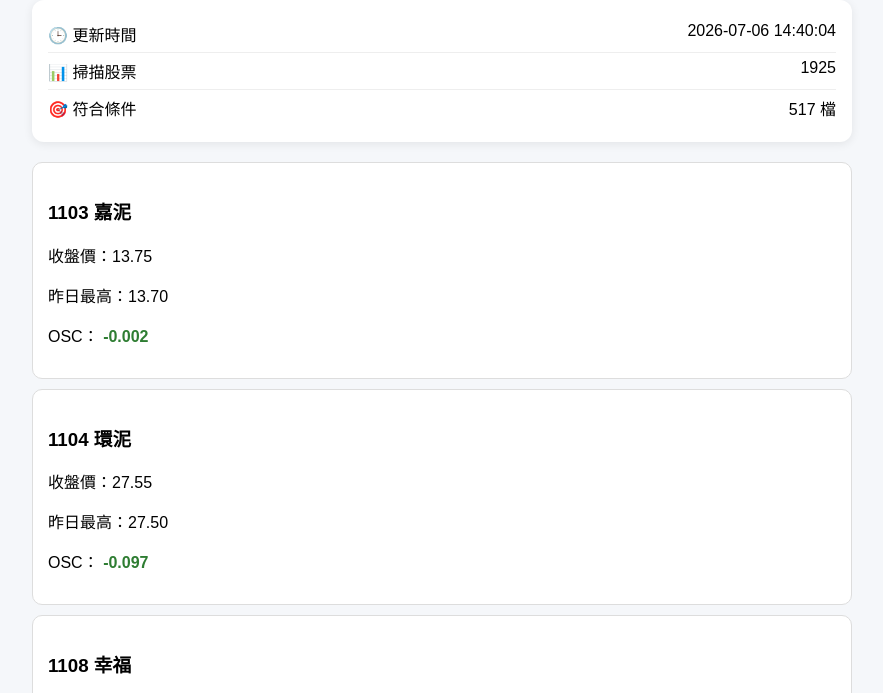
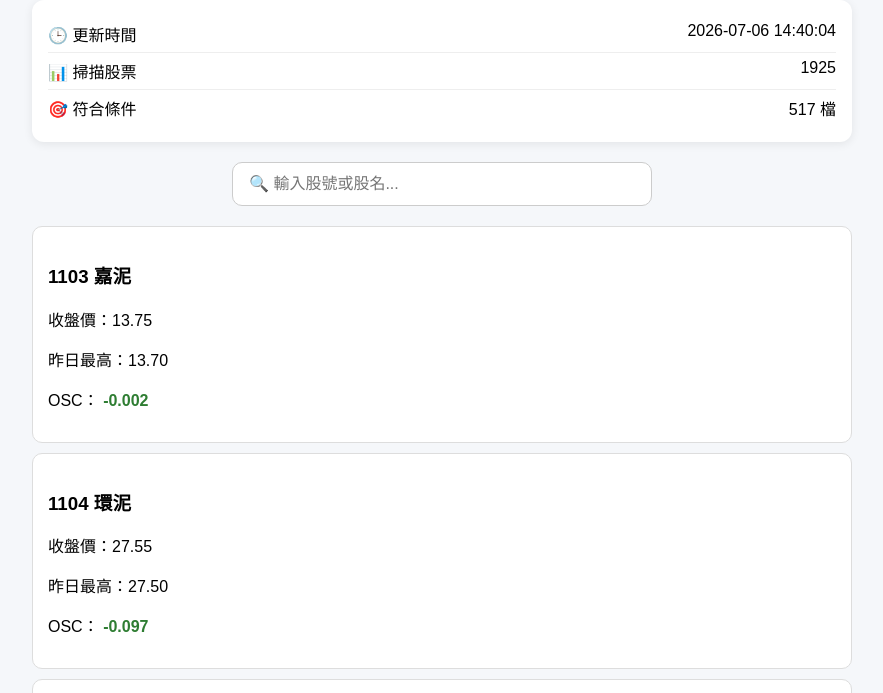
Before and after one commit to bc8s8fht8s-prog/tw-stock-screener, a plain HTML site: page index.html in a window 1280 px wide. Shown: the part 107-800 px from the top of the page, without its empty margins (198-1081 px from the left). Drawn offline with Linux system fonts and the light colour scheme.

Commit message:
Add stock search

```diff
--- a/index.html
+++ b/index.html
@@ -1,11 +1,16 @@
 <!DOCTYPE html>
 <html lang="zh-TW">
+
 <head>
+
     <meta charset="UTF-8">
+
     <meta name="viewport" content="width=device-width, initial-scale=1.0">
+
     <title>台股每日選股</title>
 
     <link rel="stylesheet" href="static/style.css">
+
 </head>
 
 <body>
@@ -33,13 +38,41 @@
 
         </div>
 
+        <!-- 搜尋框 -->
+        <div
+            style="
+                margin: 20px 0;
+                text-align: center;
+            "
+        >
+
+            <input
+                id="search"
+                type="text"
+                placeholder="🔍 輸入股號或股名..."
+                oninput="searchStocks()"
+                style="
+                    width: 90%;
+                    max-width: 420px;
+                    padding: 12px 16px;
+                    font-size: 16px;
+                    border: 1px solid #cccccc;
+                    border-radius: 10px;
+                    outline: none;
+                    box-sizing: border-box;
+                "
+            >
+
+        </div>
+
         <div id="stock-list"></div>
 
         <div id="pagination"></div>
 
     </div>
 
-<script src="script.js"></script>
+    <script src="script.js?v=1.3.0"></script>
 
 </body>
+
 </html>
--- a/script.js
+++ b/script.js
@@ -2,12 +2,20 @@ const pageSize = 50;
 
 let data = {};
 let currentPage = 1;
+
+// 所有股票
+let allStocks = [];
+
+// 搜尋後股票
+let filteredStocks = [];
 
 async function loadData() {
 
     const response = await fetch("data/result.json");
 
     data = await response.json();
+    allStocks = data.stocks;
+    filteredStocks = [...allStocks];
 
     document.getElementById("update_time").textContent = data.update_time;
     document.getElementById("scan_count").textContent = data.scan_count;
@@ -28,19 +36,43 @@ function renderPage(page) {
     const start = (page - 1) * pageSize;
     const end = start + pageSize;
 
-    const stocks = data.stocks.slice(start, end);
+const stocks = filteredStocks.slice(start, end);
+
+// 搜尋沒有結果
+if (stocks.length === 0) {
+
+    stockList.innerHTML = `
+        <div
+            style="
+                text-align: center;
+                color: #888888;
+                font-size: 18px;
+                margin: 40px 0;
+            "
+        >
+            🔍 找不到符合條件的股票
+        </div>
+    `;
+
+    document.getElementById("pagination").innerHTML = "";
+
+    return;
+
+}
 
 stocks.forEach(stock => {
 
     stockList.innerHTML += `
 
-        <div style="
-            border: 1px solid #ddd;
+        <div
+            style="
+                border: 1px solid #dddddd;
                 border-radius: 10px;
                 padding: 15px;
                 margin: 10px 0;
-            background: #fff;
-        ">
+                background: #ffffff;
+            "
+        >
 
             <h3>${stock.code} ${stock.name}</h3>
 
@@ -76,7 +108,7 @@ function renderPage(page) {
 
 function renderPagination() {
 
-    const totalPages = Math.ceil(data.stocks.length / pageSize);
+    const totalPages = Math.ceil(filteredStocks.length / pageSize);
 
     let html = "";
 
@@ -204,4 +236,38 @@ function renderPagination() {
 
 }
 
+function searchStocks() {
+
+    const keyword = document
+        .getElementById("search")
+        .value
+        .trim()
+        .toLowerCase();
+
+    if (keyword === "") {
+
+        filteredStocks = [...allStocks];
+
+    } else {
+
+        filteredStocks = allStocks.filter(stock => {
+
+            const code = String(stock.code).toLowerCase();
+            const name = String(stock.name).toLowerCase();
+
+            return (
+                code.includes(keyword) ||
+                name.includes(keyword)
+            );
+
+        });
+
+    }
+
+    currentPage = 1;
+
+    renderPage(1);
+
+}
+
 loadData();
```
Lines whose indentation alone changed are shown as unchanged.
